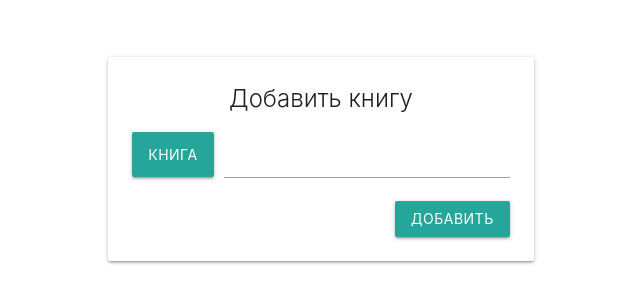
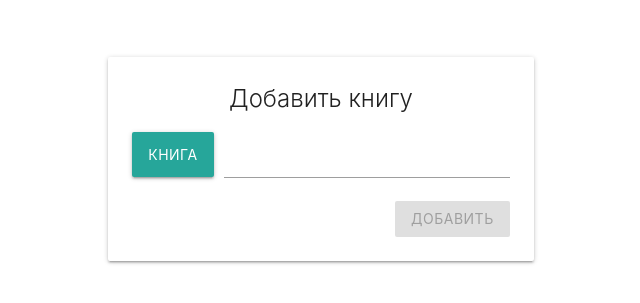
Before and after one commit to daboggg/mylibrary, a Django app: page /upload-book in a window 1280 px wide. Shown: the part 221-524 px from the top of the page, without its empty margins (319-959 px from the left). Run offline with Django 5.2, Linux system fonts and the light colour scheme; the visitor is signed in with stand-in values (Sample User, id 1); parts of the project's set-up code (start-up, migrations or seed data) failed here and were passed over; some libraries are stand-ins or nearby versions.

Commit message:
fix disable button upload book

```diff
--- a/library/templates/library/upload_book.html
+++ b/library/templates/library/upload_book.html
@@ -19,14 +19,16 @@
 
                             <div class="btn">
                                 <span>Книга</span>
-                                <input type="file" name="book_file" accept=".fb2">
+                                <input type="file" onchange="document.getElementById('submit_btn').disabled = !event.target.value" name="book_file" accept=".fb2">
                             </div>
                             <div class="file-path-wrapper">
                                 <input class="file-path validate" type="text">
                             </div>
                             <h6 class="red-text">{{ form.book_file.errors }}</h6>
                         </div>
-                        <button type="submit" class="btn right" @click="preloader=!preloader">Добавить</button>
+                        <button id="submit_btn" type="submit" disabled class="btn right" @click="preloader=!preloader">
+                            Добавить
+                        </button>
                         <div class="clearfix"></div>
                     </form>
                 </div>
```
